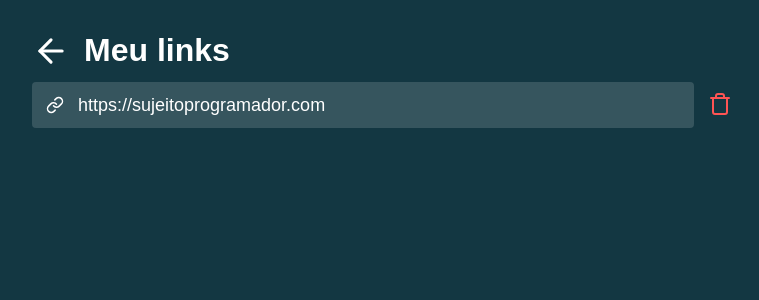
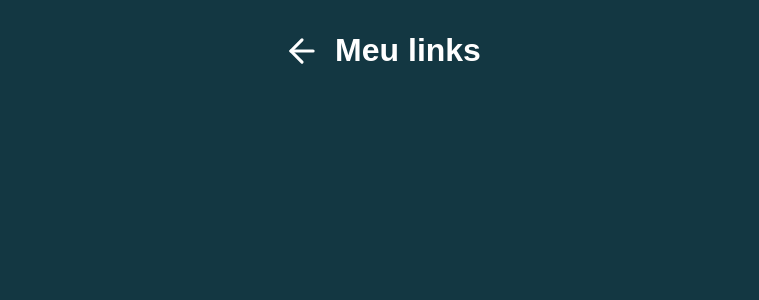
Before and after one commit to markilha/Meu-Link, a React (Create React App) app: page /links in a window 1280 px wide. Shown: the top 300 px of the page, without its empty margins (258-1017 px from the left). Built offline with nearby package versions, Linux system fonts and the light colour scheme.

Commit message:
Acessando links salvos no storege

```diff
--- a/src/pages/Links/index.js
+++ b/src/pages/Links/index.js
@@ -1,16 +1,24 @@
-
-import { useState,useEffect } from "react";
+import { useState, useEffect } from "react";
 import "./links.css";
 import { FiArrowLeft, FiLink, FiTrash } from "react-icons/fi";
 import { Link } from "react-router-dom";
-import {getLinksSave} from '../../services/storelinks'
+import { getLinksSave } from "../../services/storelinks";
 
 export default function Links() {
+  const [myLinks, setMyLinks] = useState([]);
+  const [data, setData] = useState({});
+  const [showModal, setShowModal] = useState(false);
 
-  useEffect(()=>{
-
-
-  },[])
+  useEffect(() => {
+    async function getLinks() {
+      const result = await getLinksSave("@encurtaLink");
+      if (result.lenght === 0) {
+        console.log("Lista vazia");
+      }
+      setMyLinks(result);
+    }
+    getLinks();
+  }, []);
 
   return (
     <div className="links-container">
@@ -21,17 +29,17 @@ export default function Links() {
 
         <h1>Meu links</h1>
       </div>
-
-      <div className="links-item">
+      {myLinks.map((link) => (
+        <div key={link.id} className="links-item">
           <button className="link">
             <FiLink size={18} color="#FFF" />
-          https://sujeitoprogramador.com
+            {link.long_url}
           </button>
           <button className="link-delete">
             <FiTrash size={24} color="#FF5454" />
           </button>
         </div>
-
+      ))}
     </div>
   );
 }
```
Lines whose indentation alone changed are shown as unchanged.
